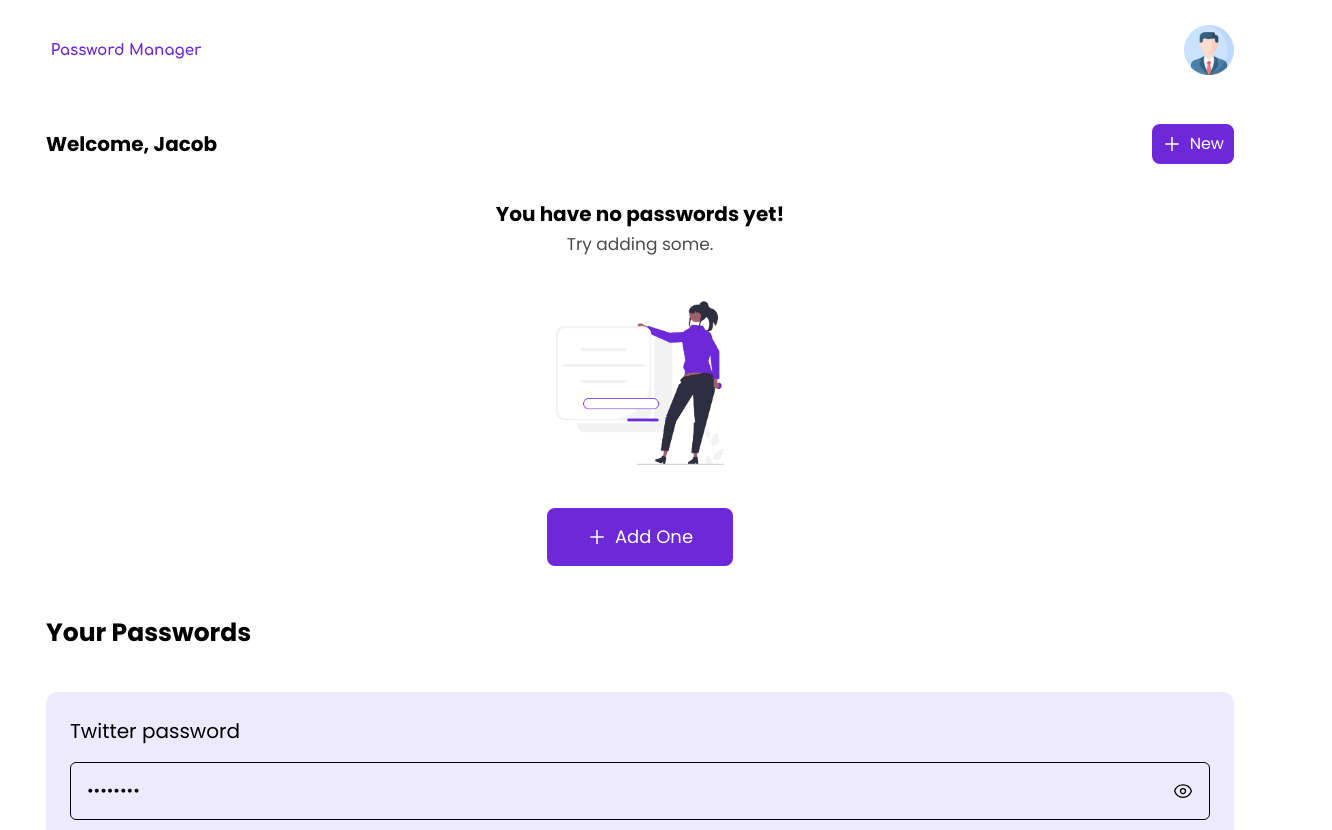
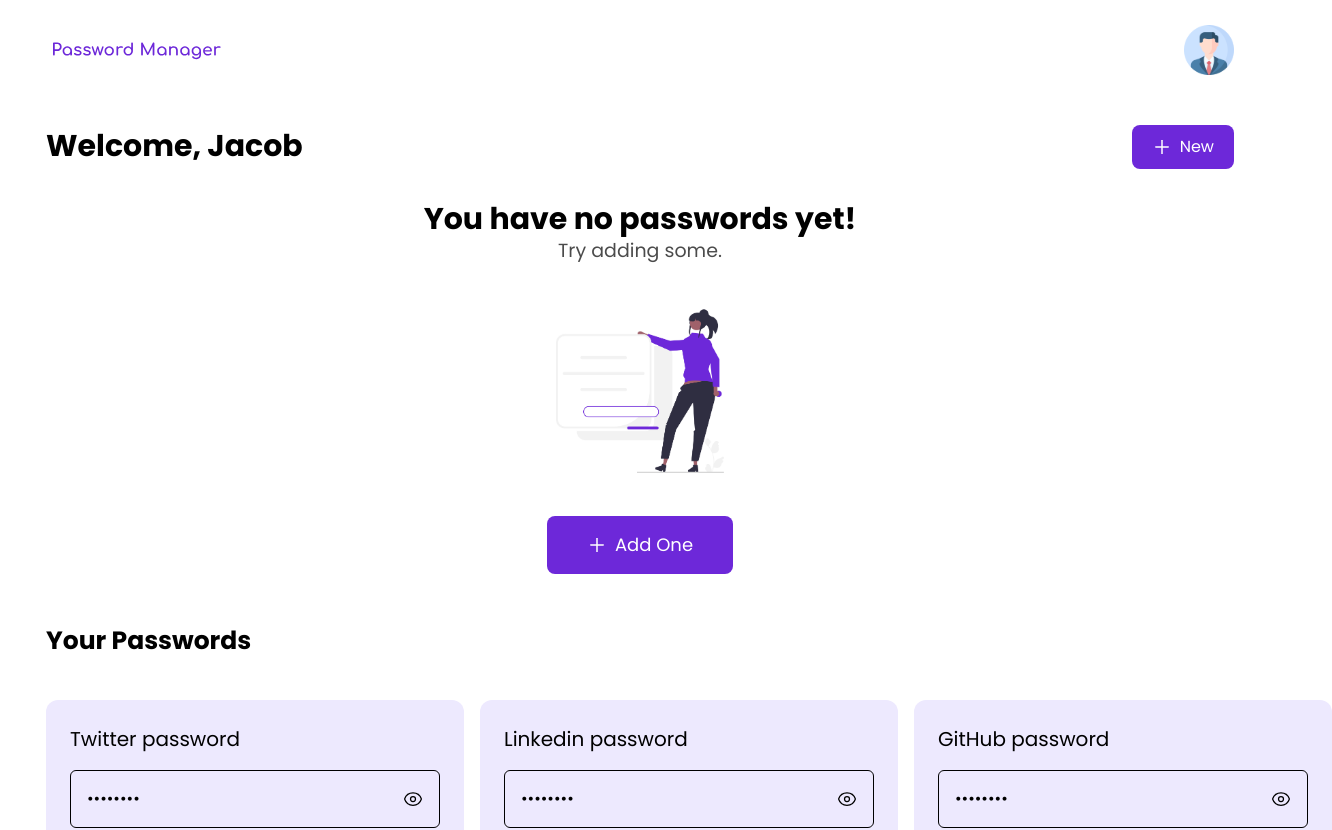
Before and after one commit to Jacobkyalo/password-manager-client, a React (Vite) app: page /dashboard in a window 1280 px wide. Shown: the top 830 px of the page, 1332 px wide, since content can reach past the window. Built offline with nearby package versions, Linux system fonts and the light colour scheme.

Commit message:
responsive design

```diff
--- a/src/pages/dashboard/components/hero/index.jsx
+++ b/src/pages/dashboard/components/hero/index.jsx
@@ -1,3 +1,4 @@
+import { Link } from 'react-router-dom';
 import { AiOutlinePlus } from 'react-icons/ai';
 import noPasswords from '../../../../assets/images/no-password.png';
 
@@ -6,18 +7,22 @@ const index = () => {
     <header className="mb-12 mt-6 w-full text-black">
       <section className="flex w-full flex-col gap-y-10">
         <div className="flex items-center justify-between">
-          <h2 className="text-[20px] font-semibold">Welcome, Jacob</h2>
-          <button className="text-md flex items-center gap-2 rounded-[8px] bg-violet-700 px-[10px] py-[8px] text-white transition-all duration-1000 hover:bg-violet-600">
-            <AiOutlinePlus size={20} /> New
-          </button>
+          <h2 className="text-[20px] font-semibold md:text-[25px] lg:text-[30px]">Welcome, Jacob</h2>
+          <Link to="/add-password">
+            <button className="text-md flex items-center gap-2 rounded-[8px] bg-violet-700 px-[10px] py-[8px] text-white transition-all duration-1000 hover:bg-violet-600 md:px-[20px] md:py-[10px]">
+              <AiOutlinePlus size={20} /> New
+            </button>
+          </Link>
         </div>
         <div className="flex flex-col items-center text-center">
-          <h3 className="w-full text-[20px] font-bold leading-[20px]">You have no passwords yet!</h3>
-          <p className="mb-4 mt-2 break-words text-[17px] opacity-70">Try adding some.</p>
+          <h3 className="w-full text-[20px] font-bold leading-[20px] md:text-[30px]">You have no passwords yet!</h3>
+          <p className="mb-4 mt-2 break-words text-[17px] opacity-70 md:text-[19px]">Try adding some.</p>
           <img src={noPasswords} alt="no-passwords-image" className="mb-4 w-full max-w-[250px]" />
-          <button className="flex items-center gap-2 rounded-[8px] bg-violet-700 px-[40px] py-[15px] text-lg text-white transition-all duration-1000 hover:bg-violet-600">
-            <AiOutlinePlus size={20} /> Add One
-          </button>
+          <Link to="/add-password">
+            <button className="flex items-center gap-2 rounded-[8px] bg-violet-700 px-[40px] py-[15px] text-lg text-white transition-all duration-1000 hover:bg-violet-600">
+              <AiOutlinePlus size={20} /> Add One
+            </button>
+          </Link>
         </div>
       </section>
     </header>
--- a/src/pages/dashboard/components/navbar/index.jsx
+++ b/src/pages/dashboard/components/navbar/index.jsx
@@ -1,12 +1,13 @@
+import { Link } from 'react-router-dom';
 import logo from '../../../../assets/brand/logo.svg';
 import profile from '../../../../assets/svg/profile.svg';
 
 const index = () => {
   return (
-    <nav className="flex items-center justify-between py-[25px]">
-      <div className=" w-auto">
-        <img src={logo} alt="logo" className="block w-full max-w-[160px]" />
-      </div>
+    <nav className="flex items-center justify-between py-[20px] md:py-[25px]">
+      <Link to="/">
+        <img src={logo} alt="logo" className="block w-full max-w-[160px] md:max-w-[180px]" />
+      </Link>
       <img src={profile} alt="profile-photo" className="h-[50px] w-[50px]" />
     </nav>
   );
--- a/src/pages/dashboard/components/passwords/index.jsx
+++ b/src/pages/dashboard/components/passwords/index.jsx
@@ -16,7 +16,7 @@ const index = () => {
     <section className="mb-12">
       <div className="flex flex-col gap-y-10">
         <h2 className="text-[25px] font-semibold">Your Passwords</h2>
-        <div className="flex flex-col gap-y-6">
+        <div className="flex flex-col gap-x-4 gap-y-6 md:flex-row">
           <div className="w-full rounded-xl bg-violet-100 p-6">
             <p className="mb-4 text-[20px] font-medium">Twitter password</p>
             <div className="mb-6 flex items-center justify-between rounded-md border border-black p-4">
```
